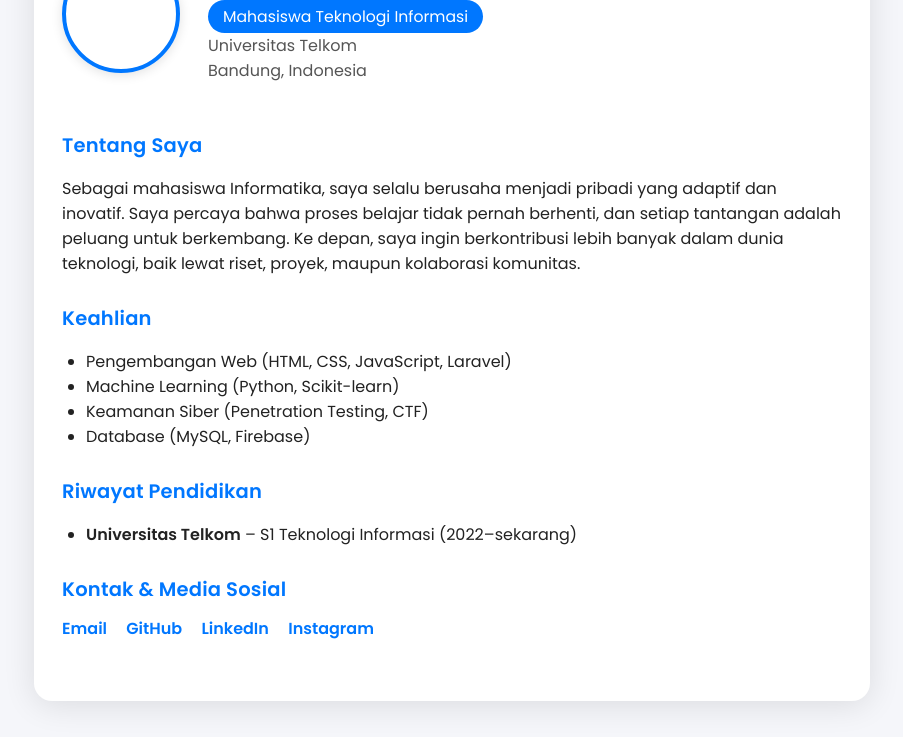
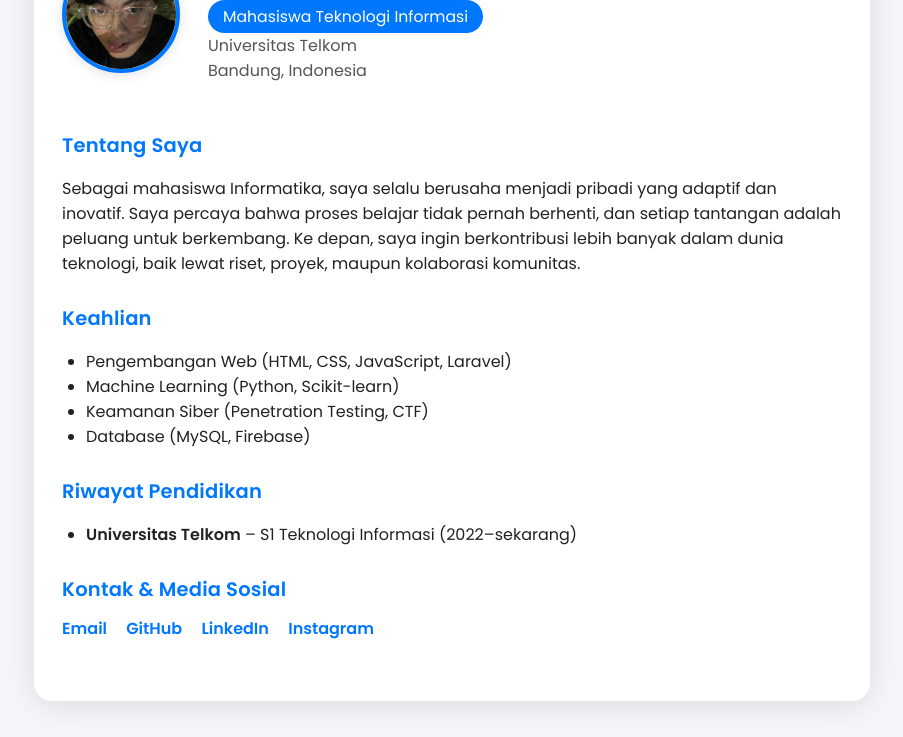
Before and after one commit to zafazaqie/TugasCloud, a plain HTML site: page index.html in a window 1280 px wide. Shown: the part 135-872 px from the top of the page, without its empty margins (188-1091 px from the left). Drawn offline with Linux system fonts and the light colour scheme.

Commit message:
Update index.html

```diff
--- a/index.html
+++ b/index.html
@@ -96,8 +96,7 @@
 <body>
     <div class="container">
         <div class="profile">
-            <!-- Letakkan foto bernama 'foto.jpg' di folder yang sama dengan file HTML ini -->
-            <img src="foto.jpg" alt="Foto Profil">
+            <img src="zzaqiyoo.jpg" alt="Foto Profil">
             <div class="profile-info">
                 <h1>Muhammad Zaqi Fathurrahman</h1>
                 <div class="badge">Mahasiswa Teknologi Informasi</div>
```
